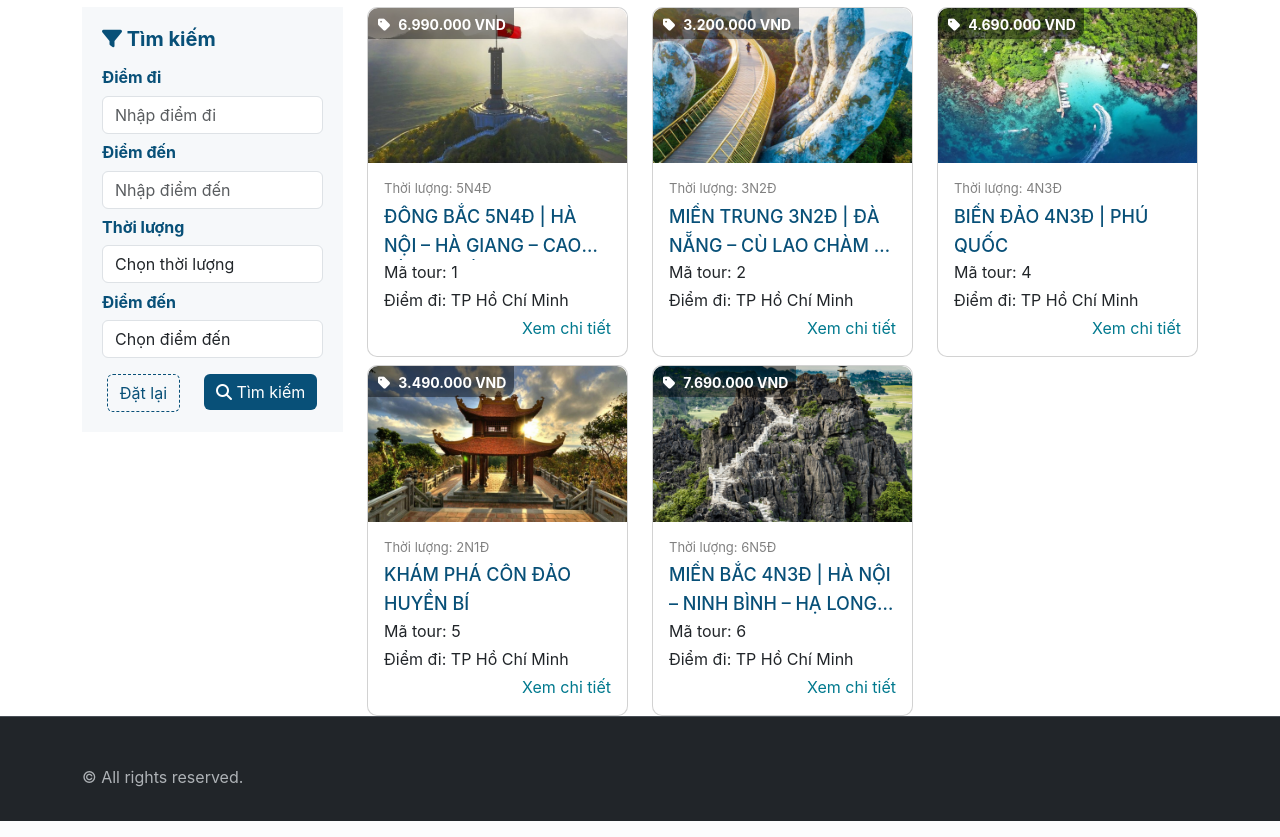
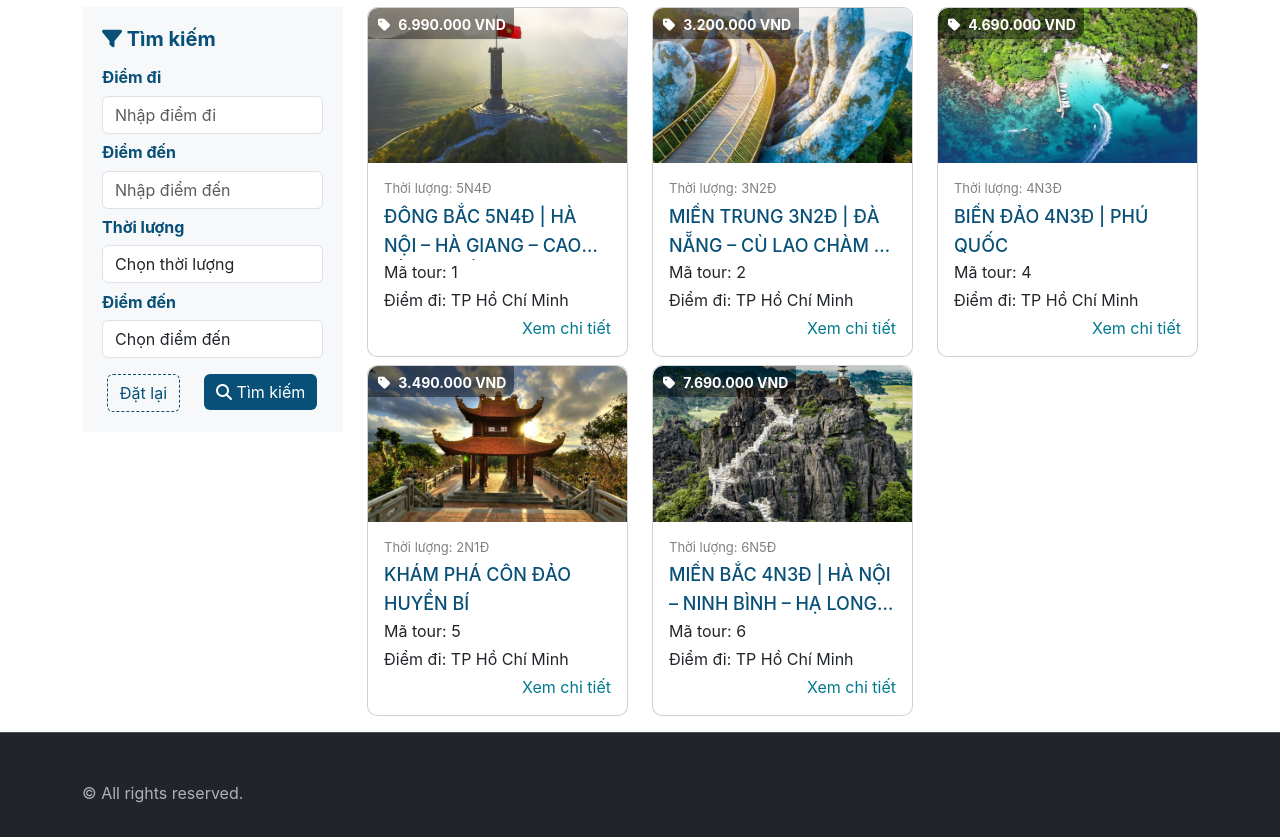
Before and after one commit to khanhvn3103/Tour_management, a PHP site: page / in a window 1280 px wide. Shown: the part 801-1638 px from the top of the page. Run offline with PHP 8.4, Linux system fonts and the light colour scheme; some libraries are stand-ins or nearby versions.

Commit message:
Fix home

```diff
--- a/modules/home/index.php
+++ b/modules/home/index.php
@@ -74,15 +74,4 @@
     <?php
         include 'modules/home/list_tour.php';
     ?>
-
-
-
-    <div class="container-fluid" style="background: white">
-        <div class="row">
-            <div class="col-12">
-
-            </div>
-
-        </div>
-    </div>
 </section>
--- a/modules/home/list_tour.php
+++ b/modules/home/list_tour.php
@@ -1,4 +1,4 @@
-<section style="background: white">
+<section style="background: white" class="pb-3">
     <div class="container-lg">
         <?php
         $listTours =  [(object)
```
Also changed, not shown: index.php (+0 -29 lines).
